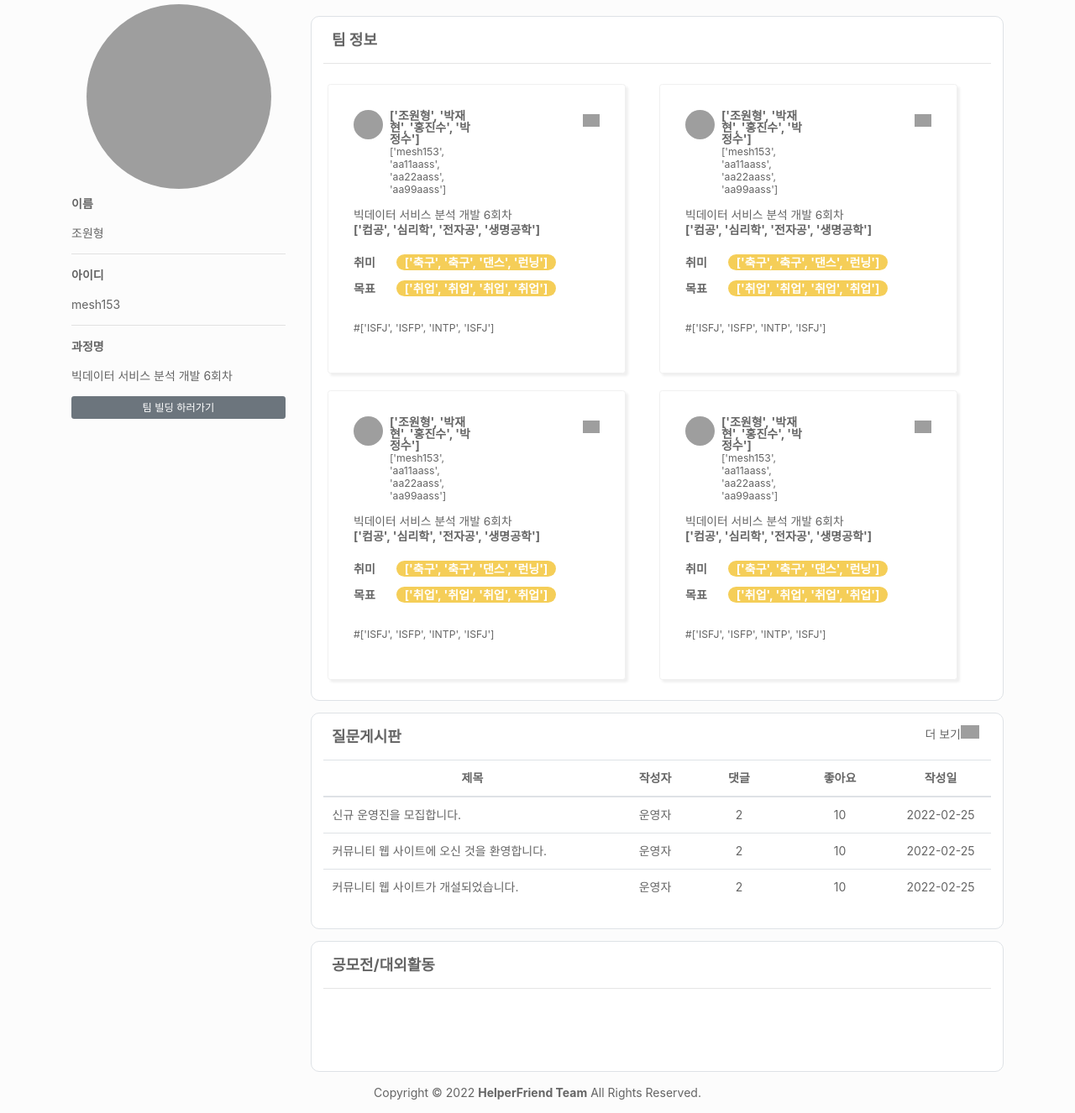
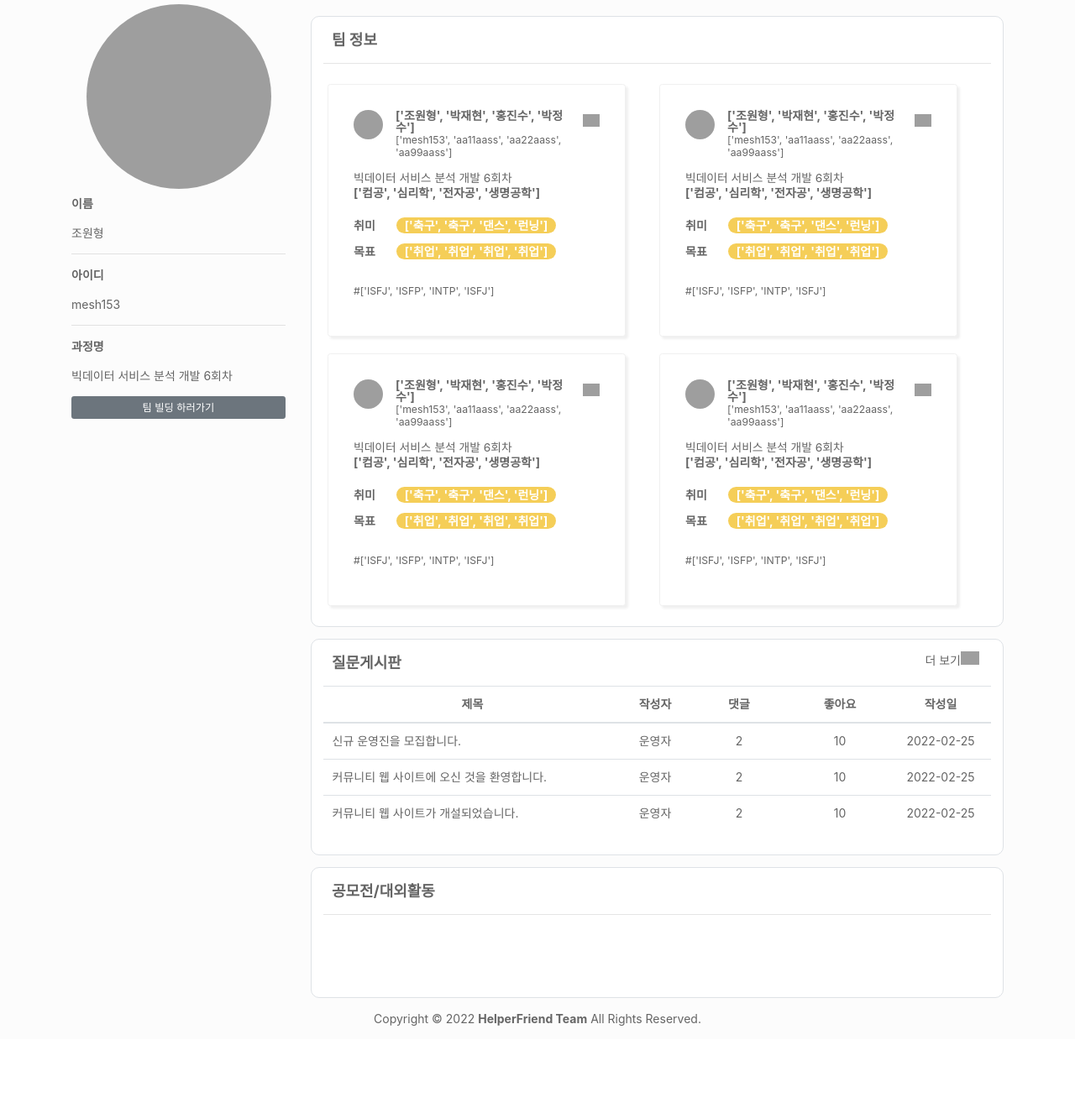
Before and after one commit to JoWonHyeung/HelperFriend_Project, a Django app: page /main/home/ in a window 1280 px wide. Shown: the part 58-1384 px from the top of the page at 84% size. After the commit the page ends 1280 px from the top, so only its background shows below. Run offline with Django 4.2, Linux system fonts and the light colour scheme; a user stored in the database is signed in; data comes from the database, SQL or seed files in the repository; both versions use the stored data as it was after the commit; parts of the project's set-up code (start-up, migrations or seed data) failed here and were passed over; grey boxes are pictures that could not be loaded.

Commit message:
feat: home rebuilding2

```diff
--- a/djangoProject/project/main/templates/home.html
+++ b/djangoProject/project/main/templates/home.html
@@ -1,11 +1,20 @@
 {% extends 'basesimple.html' %}
 
 {% block mycss %}
+    * {
+        margin: 0px;
+        padding: 0px;
+    }
     #a {
         background-color: #000000;
         border-radius: 20px;
     }
-
+    body {
+        background-color: #FCFCFC;
+    }
+    div#con {
+        border-radius: 10px;
+    }
     @media (max-width: 768px) {
         .carousel-inner .carousel-item > div {
         display: none;
@@ -54,6 +63,13 @@
         color: #656565;
     }
 
+    label {
+        font-size: large;
+    }
+    label {
+        color: #656565;
+        font-weight: bold;
+    }
 
     .card {
         color: #656565;
@@ -67,12 +83,6 @@
     .cardname {
         display: flex;
         flex-direction: row;
-    }
-<!-- 실행안됨 -->
-    @madia ( max-width: 700px ) {
-        .card {
-            width: auto;
-        }
     }
 
     p#imp {
@@ -95,19 +105,23 @@
     div.card table td {
           padding: 5px 5px;
     }
-    #card:hover{
-        background-color: #FEFCF5;
-    }
-
     .hash {
         margin-top: 20px;
         margin-bottom: 0px;
     }
-
-
+    #card:hover{
+        background-color: #FEFCF5;
+    }
+    .posterImg:hover {
+        transform: scale(1.5);
+        transition: all 0.2s ease-in-out;
+        box-shadow: 0 0 10px rgba(0, 0, 0, 0.5);
+    }
+    .festival {
+        padding: 30px;
+    }
 {% endblock %}
 {% block mycontent %}
-
     <div class="col col-sm-9 mt-5">
             <div class="container con p-3 my-3 border bg-white">
               <label class="mb-0">팀 정보</label>
@@ -115,14 +129,12 @@
               <div class="row">
                   {% for _ in teamLen %}
                   {% load index %}
-                  <div class="card">
+                  <div class="container card" id="card">
                       <div class="cardname">
                           <img src="/static/img/2.jpg" width="35" height="35" class="rounded-circle">
-                          &nbsp;&nbsp;
-                          <div style="line-height:100%">
+                          <div class="container"style="line-height:100%">
                               <p><strong>{{ name|index:forloop.counter0 }}</strong><br><small>{{ Id|index:forloop.counter0 }}</small></p>
                           </div>
-                          <div class="container"></div>
                           <div>
                             <img src="/static/img/star.svg" style="width: 20px;">
                           </div>
@@ -198,7 +210,6 @@
                 </tr>
               </tbody>
             </table>
-
             </div>
             <div class="container con p-3 my-3 border bg-white">
             <label class="mb-0 con">공모전/대외활동</label>
@@ -211,8 +222,8 @@
                                     {% load index %}
                                         {% if forloop.first %}
                                         <div class="carousel-item active">
-                                        <div class="col-lg-4">
-                                            <div class="movie-card m-4">
+                                            <div class="festival">
+                                                <div class="posterImg movie-card m-4">
                                                     <div class="movie-img">
                                                         <a href="{{urls|index:forloop.counter0}}"><img src="{{ images|index:forloop.counter0 }}" class="img-fluid"></a>
                                                     </div>
@@ -226,8 +237,8 @@
                                         </div>
                                         {% else %}
                                         <div class="carousel-item">
-                                        <div class="col-lg-4">
-                                            <div class="movie-card m-4">
+                                            <div class="festival">
+                                                <div class="posterImg movie-card m-4">
                                                     <div class="movie-img">
                                                         <a href="{{urls|index:forloop.counter0}}"><img src="{{ images|index:forloop.counter0 }}" class="img-fluid"></a>
                                                     </div>
@@ -256,7 +267,6 @@
             </div>
         </div>
 {% endblock %}
-
 {% block myjs %}
   $('#recipeCarousel').carousel({
       interval: 10000
```
Also changed, not shown: djangoProject/project/main/views.py (+4 -8 lines), djangoProject/project/db.sqlite3. Lines whose indentation alone changed are shown as unchanged.
